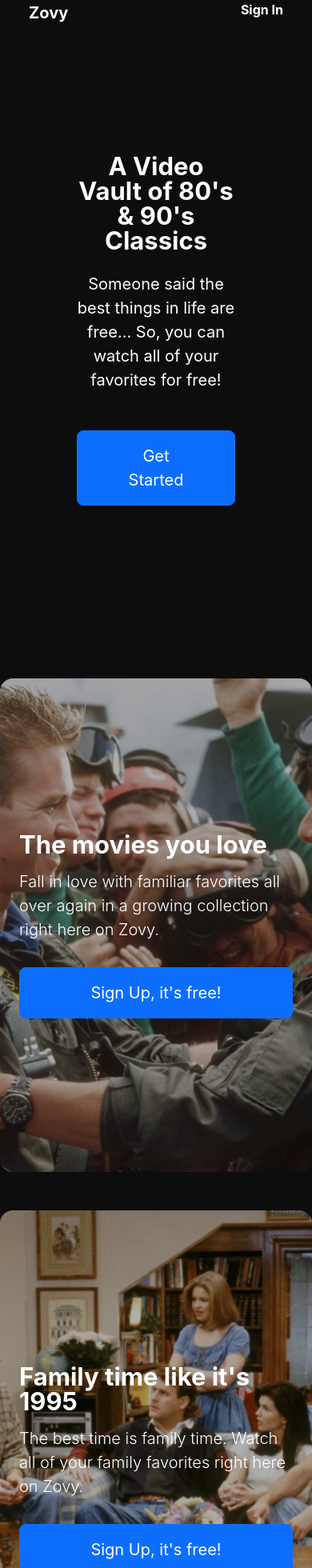
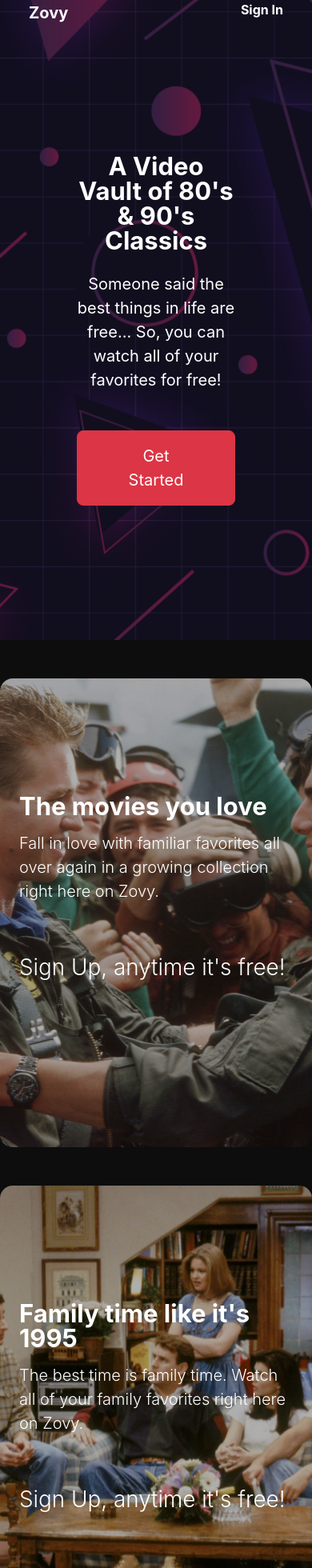
Before and after one commit to kane-toomer/zovy, a React (Create React App) app: page / in a window 390 px wide. Shown: the part 40-2000 px from the top of the page at 80% size. Built offline with nearby package versions, Linux system fonts and the light colour scheme.

Commit message:
home screen ui is complete

```diff
--- a/package.json
+++ b/package.json
@@ -3,6 +3,11 @@
   "version": "0.1.0",
   "private": true,
   "dependencies": {
+    "@fortawesome/fontawesome-svg-core": "^6.1.2",
+    "@fortawesome/free-brands-svg-icons": "^6.1.2",
+    "@fortawesome/free-regular-svg-icons": "^6.1.2",
+    "@fortawesome/free-solid-svg-icons": "^6.1.2",
+    "@fortawesome/react-fontawesome": "^0.2.0",
     "@testing-library/jest-dom": "^5.16.4",
     "@testing-library/react": "^13.3.0",
     "@testing-library/user-event": "^13.5.0",
--- a/src/App.css
+++ b/src/App.css
@@ -1,18 +1,34 @@
-/* #header {
+/* HOME SCREEN */
+#header1 {
   background-image: url("./assets/patternBG.svg");
-  background-color: #00000020;
+  background-color: #00000090;
   background-repeat: no-repeat;
   background-size: cover;
   background-position: center;
   background-blend-mode: overlay;
-} */
+}
+
+#header2 {
+  background-image: url("./assets/patternBG.svg");
+  background-color: #00000040;
+  background-repeat: no-repeat;
+  background-size: cover;
+  background-position: center;
+  background-blend-mode: overlay;
+}
 
 .glass-card {
   background: linear-gradient(135deg, rgba(255, 255, 255, 0.1), rgba(255, 255, 255, 0));
   -webkit-backdrop-filter: blur(20px);
   backdrop-filter: blur(20px);
   box-shadow: o 8px 32px o rgba(0, 0, 0, 0.37);
-  border-radius: 32px;
+}
+
+.pop-card {
+  background: linear-gradient(135deg, rgba(255, 255, 255, 0.1), rgba(255, 255, 255, 0));
+  -webkit-backdrop-filter: blur(20px);
+  backdrop-filter: blur(20px);
+  box-shadow: o 8px 32px o rgba(0, 0, 0, 0.37);
 }
 
 #movie-jumbotron {
@@ -40,3 +56,9 @@
     display: none;
   }
 }
+
+/* END HOME SCREEN */
+
+/* SIGN IN */
+
+/* END SIGN IN */
--- /dev/null
+++ b/src/components/Authentication/signIn.js
@@ -0,0 +1,3 @@
+import React from 'react';
+
+import '../../App.css';
--- a/src/components/HomeScreen/landing.js
+++ b/src/components/HomeScreen/landing.js
@@ -1,6 +1,9 @@
 import React from 'react';
 
 import '../../App.css';
+import { FontAwesomeIcon } from '@fortawesome/react-fontawesome'
+import { faGlobe, faTv, faDesktop } from '@fortawesome/free-solid-svg-icons';
+import { faLinkedin, faGithub, faXbox, faPlaystation, faApple, faAndroid,   } from '@fortawesome/free-brands-svg-icons';
 
 import poster1  from '../../assets/bevHillsCop.svg';
 import poster2  from '../../assets/goodfellas.svg';
@@ -16,7 +19,7 @@ function Landing() {
     return (
         <>
             {/* Jumbotron */}
-            <section className="p-4" id="header">
+            <section className="p-4" id="header1">
                 {/* Navigation Bar */}
                 <nav className="navbar navbar-expand-lg">
                     <div className="container">
@@ -30,12 +33,11 @@ function Landing() {
                 </nav>
                 <div className="container p-5">
                     <div className="px-4 py-5 my-5 text-center">
-                        {/* <img className="d-block mx-auto mb-4" src="" alt="logo" width="72" height="57" /> */}
                         <div className="col-lg-6 mx-auto">
                             <h1 className="display-5 fw-bold lh-1 mx-auto text-white mb-4">A Video Vault of 80's & 90's Classics</h1>
                             <p className="lead mb-5 text-white fw-normal">Someone said the best things in life are free... So, you can watch all of your favorites for free!</p>
                             <div className="d-grid gap-2 d-sm-flex justify-content-sm-center">
-                                <button type="button" className="btn btn-primary btn-lg py-3 px-5">Get Started</button>
+                                <button type="button" className="btn btn-danger btn-lg py-3 px-5">Get Started</button>
                             </div>
                         </div>
                     </div>
@@ -44,34 +46,34 @@ function Landing() {
 
             {/* MOVIES - Call to Action */}
             <div className="container col-xxl-8 px-4 py-5 my-5 rounded-4" id="movie-jumbotron">
-                <div className="row flex-lg-row-reverse align-items-center g-5 py-5">
-                    <div className="col-10 col-sm-8 col-lg-6"></div>
+                <div className="row g-5 py-5">
                     <div className="col-lg-6 pt-5">
                         <h1 className="display-5 fw-bold lh-1 mb-3 text-white">The movies you love</h1>
                         <p className="lead text-white">Fall in love with familiar favorites all over again in a growing collection right here on Zovy.</p>
-                        <div class="d-grid gap-3 d-md-flex justify-content-md-start">
-                            <button type="button" class="btn btn-primary btn-lg px-4 py-3 me-md-2 mt-3">Sign Up, it's free!</button>
+                        <div className="d-grid gap-3 d-md-flex justify-content-md-start">
+                            <button type="button" class="btn btn-primary btn-lg px-4 py-3 me-md-2 mt-3 d-none d-md-block">Sign Up, it's free!</button>
+                            <p className="lead display-6 text-white d-block d-md-none pt-5">Sign Up, anytime it's free!</p>
                         </div>
                     </div>
                 </div>
                 <div className='row align-items-center g-5 pt-5 mt-5'>
                     <div className='col-3 d-none d-md-block'>
-                        <div class="card card-cover h-100 overflow-hidden text-bg-dark rounded-2 shadow-lg">
+                        <div className="card card-cover h-100 overflow-hidden text-bg-dark rounded-2 shadow-lg">
                             <img src={poster1} />
                         </div>
                     </div>
                     <div className='col-3 d-none d-md-block'>
-                        <div class="card card-cover h-100 overflow-hidden text-bg-dark rounded-2 shadow-lg">
+                        <div className="card card-cover h-100 overflow-hidden text-bg-dark rounded-2 shadow-lg">
                             <img src={poster2} />
                         </div>
                     </div>
                     <div className='col-3 d-none d-md-block'>
-                        <div class="card card-cover h-100 overflow-hidden text-bg-dark rounded-2 shadow-lg">
+                        <div className="card card-cover h-100 overflow-hidden text-bg-dark rounded-2 shadow-lg">
                             <img src={poster3} />
                         </div>
                     </div>
                     <div className='col-3 d-none d-md-block'>
-                        <div class="card card-cover h-100 overflow-hidden text-bg-dark rounded-2 shadow-lg">
+                        <div className="card card-cover h-100 overflow-hidden text-bg-dark rounded-2 shadow-lg">
                             <img src={poster4} />
                         </div>
                     </div>
@@ -80,34 +82,34 @@ function Landing() {
 
             {/* SHOWS - Call to Action */}
             <div className="container col-xxl-8 px-4 py-5 my-5 rounded-4" id="shows-jumbotron">
-                <div className="row flex-lg-row-reverse align-items-center g-5 py-5">
-                    <div className="col-10 col-sm-8 col-lg-6"></div>
+                <div className="row g-5 py-5">
                     <div className="col-lg-6 pt-5">
                         <h1 className="display-5 fw-bold lh-1 mb-3 text-white">Family time like it's 1995</h1>
                         <p className="lead text-white">The best time is family time. Watch all of your family favorites right here on Zovy.</p>
-                        <div class="d-grid gap-3 d-md-flex justify-content-md-start">
-                            <button type="button" class="btn btn-primary btn-lg px-4 py-3 me-md-2 mt-3">Sign Up, it's free!</button>
+                        <div className="d-grid gap-3 d-md-flex justify-content-md-start">
+                            <button type="button" class="btn btn-primary btn-lg px-4 py-3 me-md-2 mt-3 d-none d-md-block">Sign Up, it's free!</button>
+                            <p className="lead display-6 text-white d-block d-md-none pt-5">Sign Up, anytime it's free!</p>
                         </div>
                     </div>
                 </div>
                 <div className='row align-items-center g-5 pt-5 mt-5'>
                     <div className='col-3 d-none d-md-block'>
-                        <div class="card card-cover h-100 overflow-hidden text-bg-dark rounded-2 shadow-lg">
+                        <div className="card card-cover h-100 overflow-hidden text-bg-dark rounded-2 shadow-lg">
                             <img src={poster5} />
                         </div>
                     </div>
                     <div className='col-3 d-none d-md-block'>
-                        <div class="card card-cover h-100 overflow-hidden text-bg-dark rounded-2 shadow-lg">
+                        <div className="card card-cover h-100 overflow-hidden text-bg-dark rounded-2 shadow-lg">
                             <img src={poster6} />
                         </div>
                     </div>
                     <div className='col-3 d-none d-md-block'>
-                        <div class="card card-cover h-100 overflow-hidden text-bg-dark rounded-2 shadow-lg">
+                        <div className="card card-cover h-100 overflow-hidden text-bg-dark rounded-2 shadow-lg">
                             <img src={poster7} />
                         </div>
                     </div>
                     <div className='col-3 d-none d-md-block'>
-                        <div class="card card-cover h-100 overflow-hidden text-bg-dark rounded-2 shadow-lg">
+                        <div className="card card-cover h-100 overflow-hidden text-bg-dark rounded-2 shadow-lg">
                             <img src={poster8} />
                         </div>
                     </div>
@@ -115,9 +117,39 @@ function Landing() {
             </div>
 
             {/* WAYS TO WATCH - Call to Action */}
-
+            <div className="container px-4 py-5 my-5 rounded-4 glass-card" >
+                <div className="row text-center g-5 py-4">
+                    <div className="col-lg-3 py-4"></div>
+                    <div className="col-lg-6 py-4">
+                        <h1 className="display-5 fw-bold lh-1 mb-3 text-white">Watch Zovy on all of your devices</h1>
+                        <p className="lead text-white">Stream Zovy on unlimited devices, from your phone to your smart watch. You can view your favorite anywhere, anytime and on any device!</p>
+                        <div className="text-white">
+                            <FontAwesomeIcon icon={faTv} className="mx-2" size="lg" />
+                            <FontAwesomeIcon icon={faApple} className="mx-2" size="xl" />
+                            <FontAwesomeIcon icon={faAndroid} className="mx-2" size="xl" />
+                            <FontAwesomeIcon icon={faDesktop} className="mx-2" size="lg" />
+                            <FontAwesomeIcon icon={faXbox} className="mx-2" size="lg" />
+                            <FontAwesomeIcon icon={faPlaystation} className="mx-2" size="lg" />
+                        </div>
+                    </div>
+                    <div className="col-lg-3 py-4"></div>
+                </div>
+            </div>
 
             {/*  LAST Call to Action */}
+            <div className="container px-4 py-5 my-5 rounded-4" id="header2" >
+                <div className="row text-center g-5 py-4">
+                    <div className="col-lg-3 py-4"></div>
+                    <div className="col-lg-6 py-4">
+                        <h1 className="display-5 fw-bold lh-1 mb-3 text-white">Wow, you've made it this far?</h1>
+                        <p className="lead text-white">Why haven't you signed up yet? We are the only streaming service that is completely free... What are you waiting for? Sign up!</p>
+                        <div className="d-flex justify-content-center">
+                            <button type="button" class="btn btn-danger btn-lg px-4 py-3 me-md-2 mt-3">Sign Up, seriously!</button>
+                        </div>
+                    </div>
+                    <div className="col-lg-3 py-4"></div>
+                </div>
+            </div>
 
 
             {/* Footer */}
@@ -131,17 +163,17 @@ function Landing() {
                     <ul class="nav col-md-4 justify-content-end list-unstyled d-flex">
                         <li class="ms-3">
                             <a class="text-muted" href="#">
-                                Web Icon
+                                <FontAwesomeIcon icon={faLinkedin} />
                             </a>
                         </li>
                         <li class="ms-3">
                             <a class="text-muted" href="#">
-                                LinkedIn Icon
+                                <FontAwesomeIcon icon={faGlobe} />
                             </a>
                         </li>
                         <li class="ms-3">
                             <a class="text-muted" href="#">
-                                Github Icon
+                                <FontAwesomeIcon icon={faGithub} />
                             </a>
                         </li>
 
```
Also changed, not shown: 1 other file (tests, documents, lock files or other folders).
